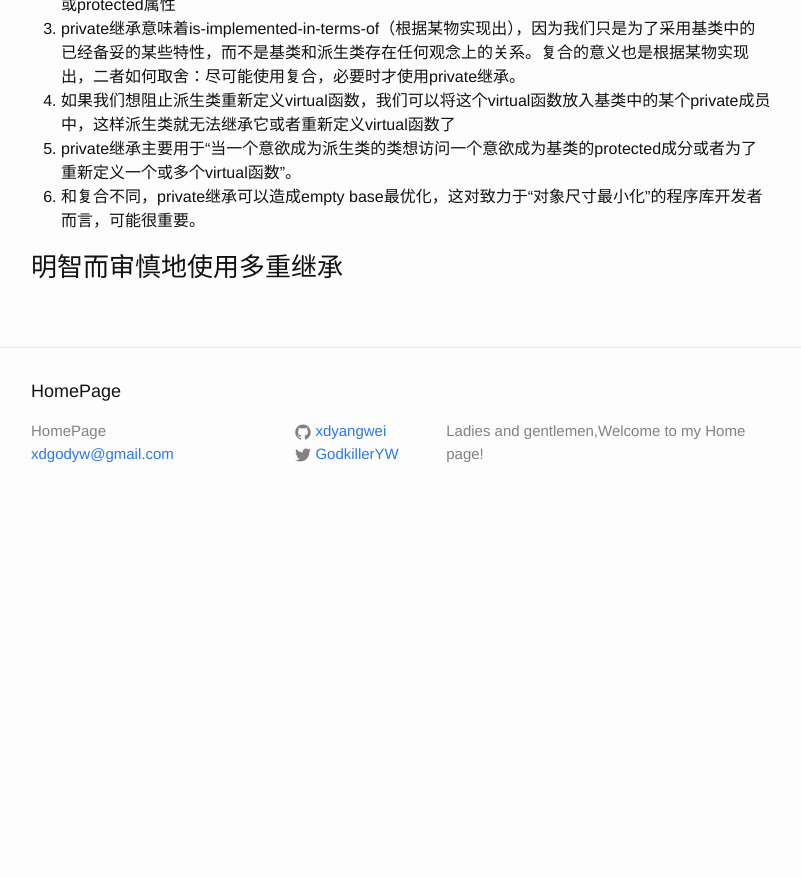
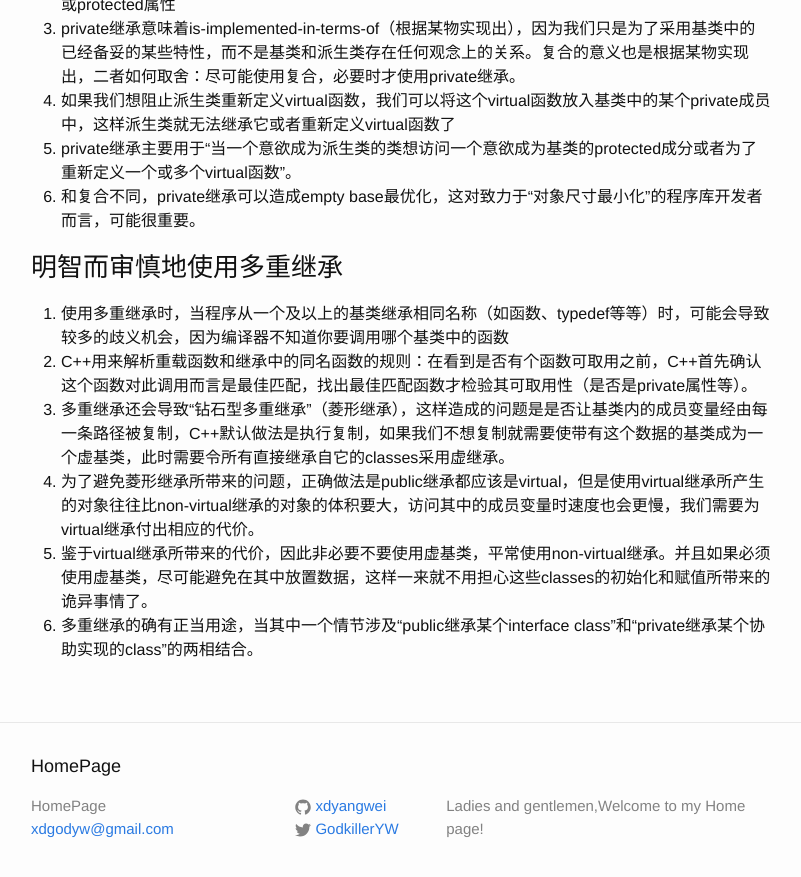
Before and after one commit to xdyangwei/xdyangwei.github.io, a Jekyll site: the page built from _posts/2019-6-3-继承与面向对象设计.md, in a window 1280 px wide and 900 px high, scrolled down 2088 px. Shown: the top 877 px of the window, without its empty margins (239-1040 px from the left). Built offline with Jekyll 4.4.1, drawn with Linux system fonts in a browser that asks for light colours; our own code applies the rules of GitHub Pages for plain Markdown files; before the commit the page ends 2613 px from its top, so only the background shows below that.

Commit message:
add the tips of multiple inherit

```diff
--- a/_posts/2019-6-3-继承与面向对象设计.md
+++ b/_posts/2019-6-3-继承与面向对象设计.md
@@ -52,3 +52,9 @@
 6. 和复合不同，private继承可以造成empty base最优化，这对致力于“对象尺寸最小化”的程序库开发者而言，可能很重要。
 
 ### 明智而审慎地使用多重继承
+1. 使用多重继承时，当程序从一个及以上的基类继承相同名称（如函数、typedef等等）时，可能会导致较多的歧义机会，因为编译器不知道你要调用哪个基类中的函数
+2. C++用来解析重载函数和继承中的同名函数的规则：在看到是否有个函数可取用之前，C++首先确认这个函数对此调用而言是最佳匹配，找出最佳匹配函数才检验其可取用性（是否是private属性等）。
+3. 多重继承还会导致“钻石型多重继承”（菱形继承），这样造成的问题是是否让基类内的成员变量经由每一条路径被复制，C++默认做法是执行复制，如果我们不想复制就需要使带有这个数据的基类成为一个虚基类，此时需要令所有直接继承自它的classes采用虚继承。
+4. 为了避免菱形继承所带来的问题，正确做法是public继承都应该是virtual，但是使用virtual继承所产生的对象往往比non-virtual继承的对象的体积要大，访问其中的成员变量时速度也会更慢，我们需要为virtual继承付出相应的代价。
+5. 鉴于virtual继承所带来的代价，因此非必要不要使用虚基类，平常使用non-virtual继承。并且如果必须使用虚基类，尽可能避免在其中放置数据，这样一来就不用担心这些classes的初始化和赋值所带来的诡异事情了。
+6. 多重继承的确有正当用途，当其中一个情节涉及“public继承某个interface class”和“private继承某个协助实现的class”的两相结合。
```
